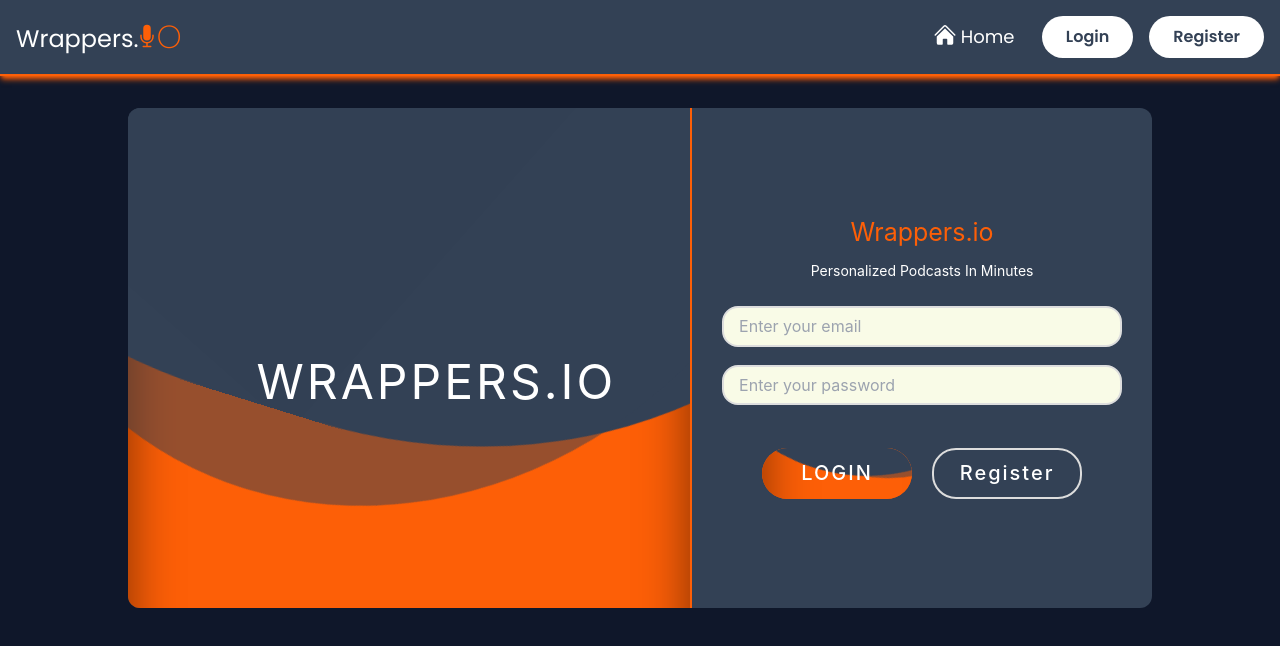
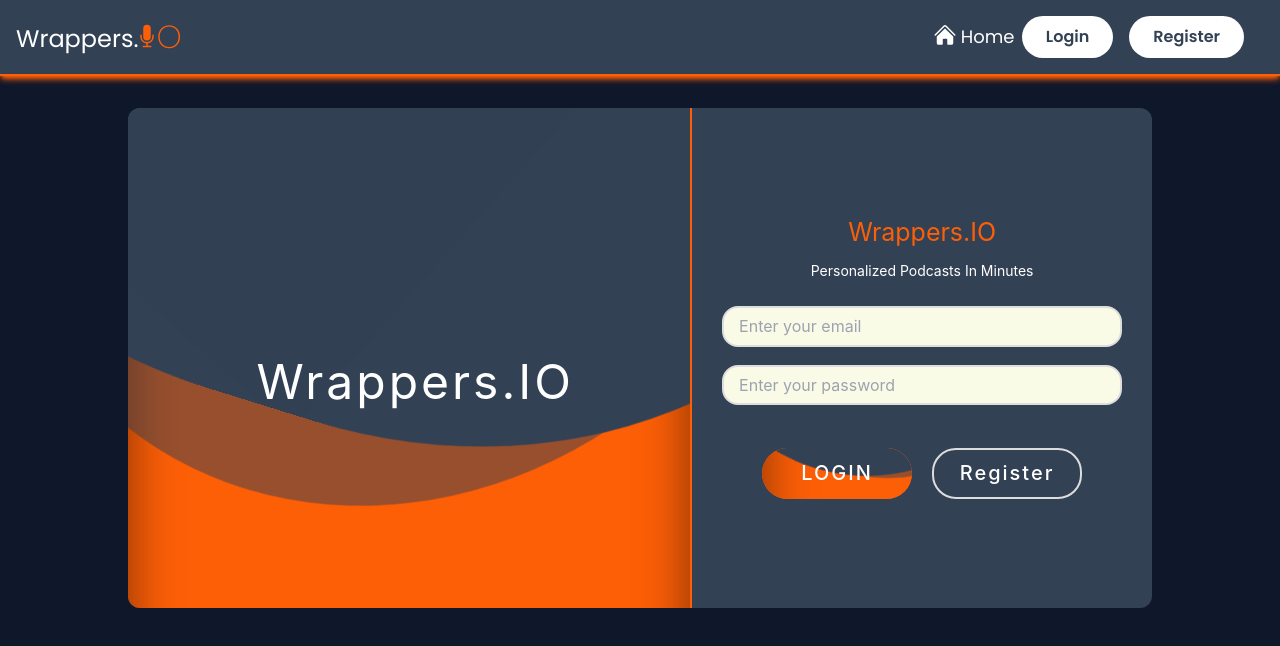
Before and after one commit to arihantXD/Wrapper.io, a React (Vite) app in the folder frontend/: page /login in a window 1280 px wide. Shown: the top 646 px of the page. Built offline with nearby package versions, Linux system fonts and the light colour scheme.

Commit message:
Fixed some minor UI bugs in navbar and products page

```diff
--- a/frontend/src/Components/Navbar/Navbar.jsx
+++ b/frontend/src/Components/Navbar/Navbar.jsx
@@ -1,3 +1,4 @@
+import { useDropdown } from "@mui/base";
 import React, { useContext, useEffect } from "react";
 import { Link, useLocation, useNavigate } from "react-router-dom";
 import { myContext } from "../../App";
@@ -9,7 +10,11 @@ function Navbar() {
   return (
     <>
       <div
-        className="bg-darkThemeSecondary border-b-2 sticky border-primary shadow-primary shadow-md px-4 py-4 grid grid-cols-5 items-center"
+        className={
+          !user
+            ? "bg-darkThemeSecondary border-b-2 sticky border-primary shadow-primary shadow-md px-4 py-4 grid grid-cols-5 items-center"
+            : "bg-darkThemeSecondary border-b-2 sticky border-primary shadow-primary shadow-md px-4 py-4 grid grid-cols-12 items-center"
+        }
         style={{ fontFamily: "Poppins" }}
       >
         <Link
@@ -32,8 +37,14 @@ function Navbar() {
             O
           </span>
         </Link>
-        <div className="col-span-3 justify-self-end">
-          <ul className="flex gap-12 text-lg">
+        <div
+          className={
+            !user
+              ? "col-span-3 justify-self-end"
+              : "col-span-10 justify-self-end"
+          }
+        >
+          <ul className="flex gap-8 text-lg">
             <Link
               to="/"
               className={
@@ -77,7 +88,7 @@ function Navbar() {
           </ul>
         </div>
         <div
-          className="flex gap-4 justify-self-end"
+          className={`flex gap-4 justify-self-end ${!user ? "mr-5" : ""}`}
           style={{ fontFamily: "Poppins" }}
         >
           {!user && (
@@ -96,8 +107,8 @@ function Navbar() {
           )}
           {user && (
             <Link to="/profile">
-              <button className="bg-white font-semibold text-darkThemeSecondary rounded-full py-2 px-6 transition-all ease-in-out duration-400 hover:transition-all hover:ease-in-out hover:duration-400 hover:outline hover:outline-primary hover:bg-darkThemeSecondary hover:text-white">
-                {user.name}
+              <button className="bg-white text-xl font-semibold text-darkThemeSecondary rounded-full py-2 px-4 transition-all ease-in-out duration-400 hover:transition-all hover:ease-in-out hover:duration-400 hover:outline hover:outline-primary hover:bg-darkThemeSecondary hover:text-white">
+                {user.name.substring(0, 1).toUpperCase()}
               </button>
             </Link>
           )}
--- a/frontend/src/Pages/Landing.jsx
+++ b/frontend/src/Pages/Landing.jsx
@@ -15,7 +15,7 @@ const Landing = () => {
                   xmlns="http://www.w3.org/2000/svg"
                   viewBox="0 0 24 24"
                   fill="currentColor"
-                  class="w-10 h-10 relative top-[3px]"
+                  className="w-10 h-10 relative top-[3px]"
                 >
                   <path d="M8.25 4.5a3.75 3.75 0 1 1 7.5 0v8.25a3.75 3.75 0 1 1-7.5 0V4.5Z" />
                   <path d="M6 10.5a.75.75 0 0 1 .75.75v1.5a5.25 5.25 0 1 0 10.5 0v-1.5a.75.75 0 0 1 1.5 0v1.5a6.751 6.751 0 0 1-6 6.709v2.291h3a.75.75 0 0 1 0 1.5h-7.5a.75.75 0 0 1 0-1.5h3v-2.291a6.751 6.751 0 0 1-6-6.709v-1.5A.75.75 0 0 1 6 10.5Z" />
--- a/frontend/src/Pages/Login.jsx
+++ b/frontend/src/Pages/Login.jsx
@@ -74,13 +74,18 @@ const Login = () => {
         <Navbar />
         <div className="rounded-xl overflow-clip xs:w-[90%] bg-darkThemeSecondary lg:flex-col flex min-h-[500px] h-[80%] w-[80%] mx-auto ">
           <div className="register-login-sidebar w-[55%]">
-            <span className="text-center text-white text-5xl">Wrappers.io</span>
+            <span
+              className="text-center text-white text-5xl"
+              style={{ textTransform: "none" }}
+            >
+              Wrappers.IO
+            </span>
             <div className="liquid"></div>
           </div>
           <div className="lg:hidden border-r-[2px] border-primary h-[100%] my-auto"></div>
           <div className="lg:border-t-[3px] lg:border-primary lg:mx-auto lg:py-[40px] lg:w-[100%] w-[45%] flex flex-col justify-center items-center">
             <div className="lg:w-[100%] w-[90%] mx-auto lg:px-[15px] flex flex-col items-center gap-[15px]">
-              <h4 className="text-center text-primary">Wrappers.io</h4>
+              <h4 className="text-center text-primary">Wrappers.IO</h4>
               <span className="text-sm text-white text-center mb-[10px]">
                 Personalized Podcasts In Minutes
               </span>
--- a/frontend/src/Pages/Product.jsx
+++ b/frontend/src/Pages/Product.jsx
@@ -27,19 +27,31 @@ const Product = () => {
           <div className="flex flex-col gap-8 items-center font-semibold border-r-2 border-primary h-[78%]">
             <button
               onClick={() => setInputType("ytVideo")}
-              className="w-[70%] transition py-2 text-white rounded-xl bg-darkThemePrimary hover:bg-white outline outline-2 outline-primary hover:text-darkThemePrimary hover:outline hover:outline-2 hover:outline-darkThemePrimary"
+              className={
+                inputType === "ytVideo"
+                  ? "w-[70%] transition py-2 text-black bg-white rounded-xl"
+                  : "w-[70%] transition py-2 text-white rounded-xl bg-darkThemePrimary hover:bg-white outline outline-2 outline-primary hover:text-darkThemePrimary hover:outline hover:outline-2 hover:outline-darkThemePrimary"
+              }
             >
               YouTube Video
             </button>
             <button
               onClick={() => setInputType("videoTranscript")}
-              className="w-[70%] transition py-2 text-white rounded-xl bg-darkThemePrimary hover:bg-white outline outline-2 outline-primary hover:text-darkThemePrimary hover:outline hover:outline-2 hover:outline-darkThemePrimary"
+              className={
+                inputType === "videoTranscript"
+                  ? "w-[70%] transition py-2 text-black bg-white rounded-xl"
+                  : "w-[70%] transition py-2 text-white rounded-xl bg-darkThemePrimary hover:bg-white outline outline-2 outline-primary hover:text-darkThemePrimary hover:outline hover:outline-2 hover:outline-darkThemePrimary"
+              }
             >
               Video Transcript
             </button>
             <button
               onClick={() => setInputType("audioFile")}
-              className="w-[70%] transition py-2 text-white rounded-xl bg-darkThemePrimary hover:bg-white outline outline-2 outline-primary hover:text-darkThemePrimary hover:outline hover:outline-2 hover:outline-darkThemePrimary"
+              className={
+                inputType === "audioFile"
+                  ? "w-[70%] transition py-2 text-black bg-white rounded-xl"
+                  : "w-[70%] transition py-2 text-white rounded-xl bg-darkThemePrimary hover:bg-white outline outline-2 outline-primary hover:text-darkThemePrimary hover:outline hover:outline-2 hover:outline-darkThemePrimary"
+              }
             >
               Audio File
             </button>
--- a/frontend/src/Pages/Register.jsx
+++ b/frontend/src/Pages/Register.jsx
@@ -38,12 +38,17 @@ const Register = () => {
       <Navbar />
       <div className="lg:rounded-xl lg:overflow-clip lg:min-h-[100%] xs:w-[90%] bg-darkThemeSecondary lg:justify-center lg:py-[30px] flex min-h-[500px]   h-[80%] w-[80%] mx-auto ">
         <div className="register-login-sidebar lg:hidden lg:h-[100%] w-[55%] px-[15px] border-r-[2px] border-primary">
-          <span className="text-center text-primary text-5xl">Wrappers.io</span>
+          <span
+            className="text-center text-primary text-5xl"
+            style={{ textTransform: "none" }}
+          >
+            Wrappers.IO
+          </span>
           <div className="liquid w-100%"></div>
         </div>
         <div className="w-[45%] my-2 ml-2 flex flex-col items-center">
           <div className="flex flex-col gap-2 items-center w-[100%]">
-            <h4 className="text-center text-primary">Wrappers.io</h4>
+            <h4 className="text-center text-primary">Wrappers.IO</h4>
             <span className="text-sm text-white text-center mb-[10px]">
               Personalized Podcasts In Minutes
             </span>
```
